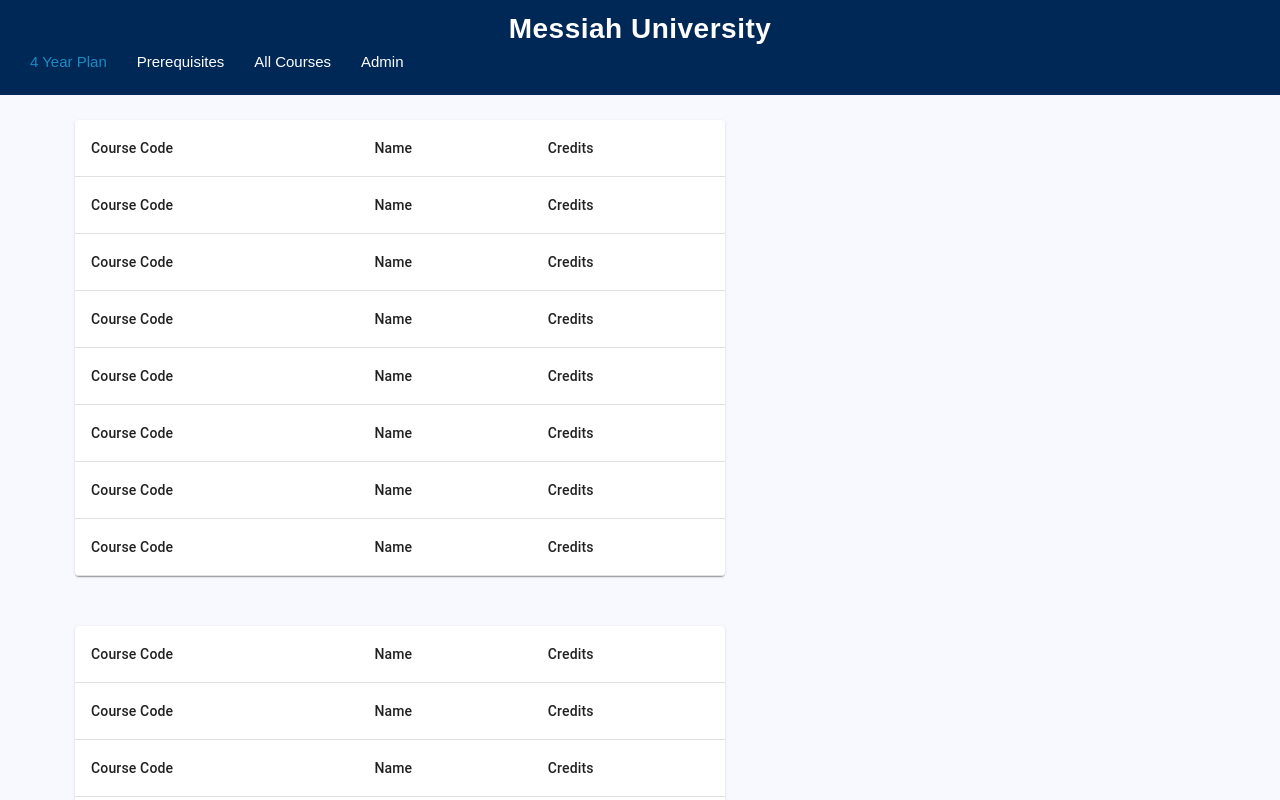
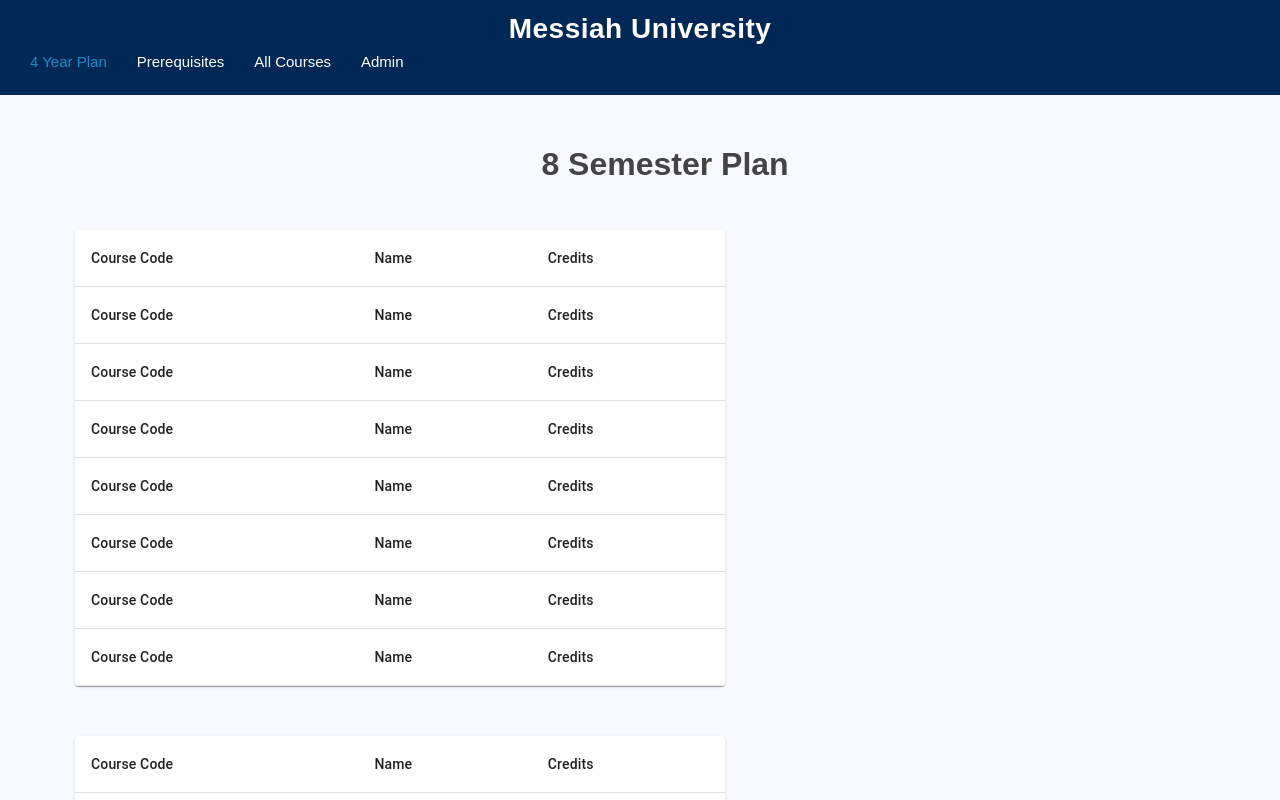
Before and after one commit to JPadovano1483/undergrad_course_scheduler, a React (Create React App) app: page /home in a window 1280 px wide. Shown: the top 800 px of the page. Built offline with nearby package versions, Linux system fonts and the light colour scheme.

Commit message:
Added styling

```diff
--- a/src/Home.js
+++ b/src/Home.js
@@ -20,6 +20,7 @@
                 </div>
             </header>
             <div class='tableContainer'>
+                <h1>8 Semester Plan</h1>
                 <Grid container spacing={0}>
                     <Grid xs={6} class='tableGrid'>
                         <TableContainer component={Paper}>
--- a/src/home.css
+++ b/src/home.css
@@ -138,7 +138,7 @@
 .tableContainer {
     background-color: #F8F8FF;
     padding-left: 50px;
-
+    padding-top: 30px;
 }
 
 body {
```
